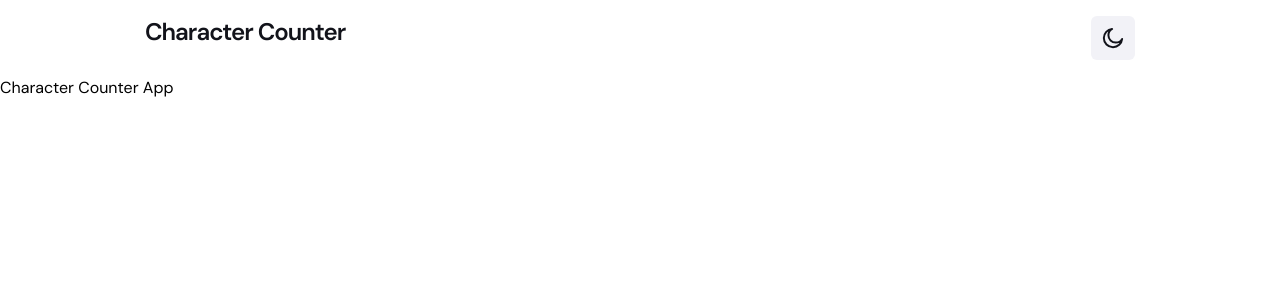
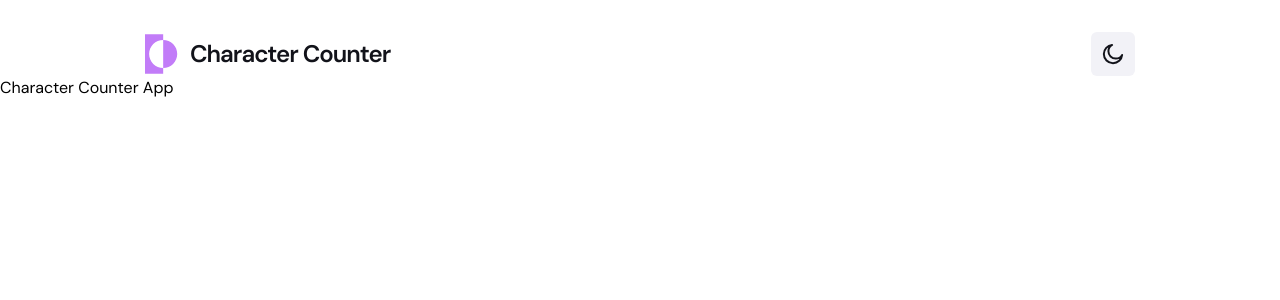
Before and after one commit to shoyo-22/vue-character-counter, a Vue app: page / in a window 1280 px wide. Shown: the top 300 px of the page. Built offline with nearby package versions, Linux system fonts and the light colour scheme.

Commit message:
refactor: added room for AppLogo

```diff
--- a/src/widgets/navbar/ui/AppNavbar.vue
+++ b/src/widgets/navbar/ui/AppNavbar.vue
@@ -1,12 +1,14 @@
 <script setup lang="ts">
 import { BaseContainer } from '@/shared/ui';
 import { ThemeSwitcher } from '@/features/theme-switcher';
+import AppLogo from './icons/AppLogo.vue';
 </script>
 
 <template>
   <header>
-    <BaseContainer class="flex py-4">
-      <div class="flex flex-1">
+    <BaseContainer class="flex items-center max-[990px]:py-4 min-[990px]:mt-8">
+      <div class="flex flex-1 items-center max-sm:gap-2 sm:gap-3">
+        <AppLogo />
         <span
           class="dark:text-app-neutral-200 text-app-neutral-900 leading-[1.3] font-semibold transition-colors duration-300 max-sm:text-lg max-sm:tracking-[-0.75px] sm:text-2xl sm:tracking-[-1px]"
         >
--- /dev/null
+++ b/src/widgets/navbar/ui/icons/AppLogo.vue
@@ -0,0 +1,17 @@
+<template>
+  <svg
+    width="25"
+    height="30"
+    viewBox="0 0 25 30"
+    fill="none"
+    xmlns="http://www.w3.org/2000/svg"
+    class="fill-app-purple-500 dark:fill-app-purple-400 transition-colors duration-300 max-sm:h-[30px] max-sm:w-6 sm:h-10 sm:w-[33px]"
+  >
+    <path
+      d="M13.7671 4.36644V0H0V30H13.7671V25.6336C10.9469 25.6336 8.24219 24.5132 6.24805 22.519C4.25388 20.5248 3.13356 17.8202 3.13356 15C3.13356 12.1798 4.25388 9.47508 6.24805 7.48094C8.24219 5.48676 10.9469 4.36644 13.7671 4.36644Z"
+    />
+    <path
+      d="M13.7676 4.36621V25.6333C16.5878 25.6333 19.2925 24.513 21.2867 22.5188C23.2809 20.5246 24.4011 17.82 24.4011 14.9998C24.4011 12.1796 23.2809 9.47485 21.2867 7.48071C19.2925 5.48654 16.5878 4.36621 13.7676 4.36621Z"
+    />
+  </svg>
+</template>
```
